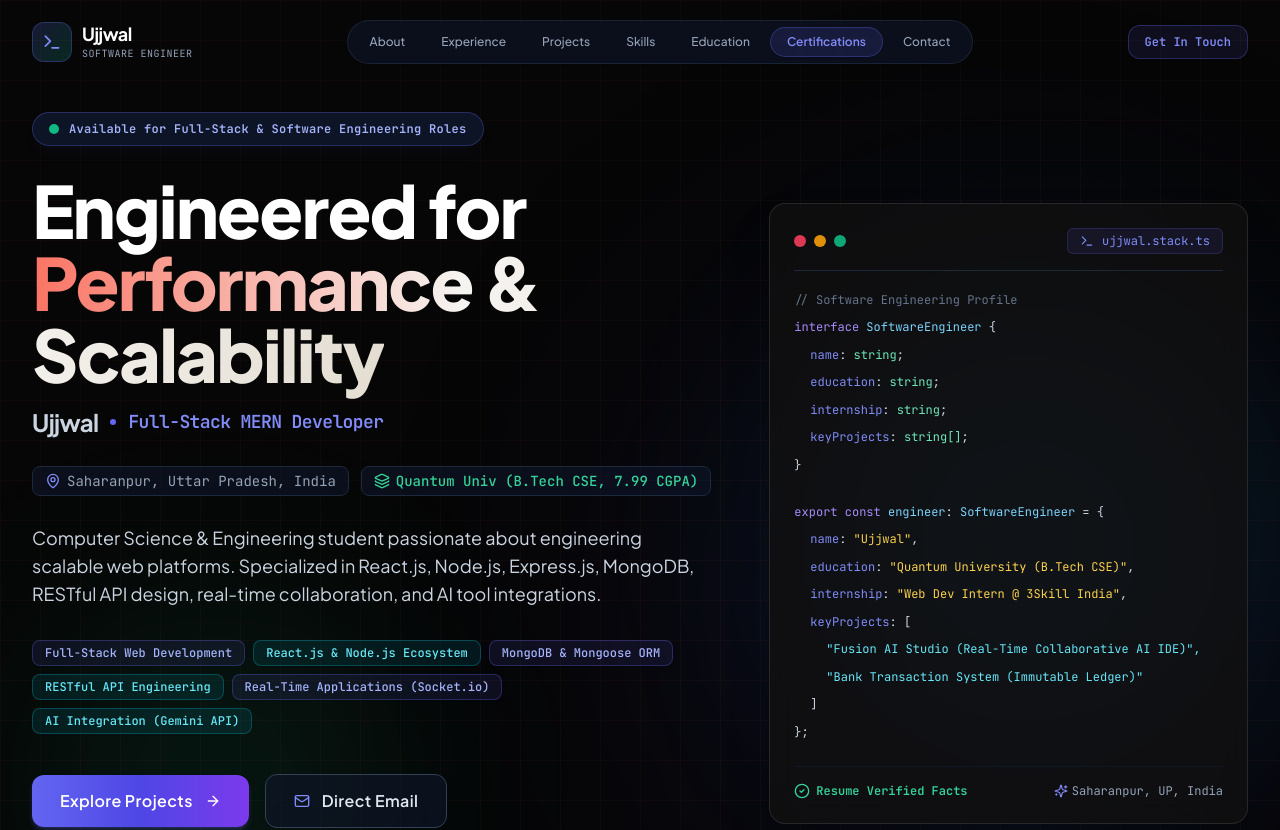
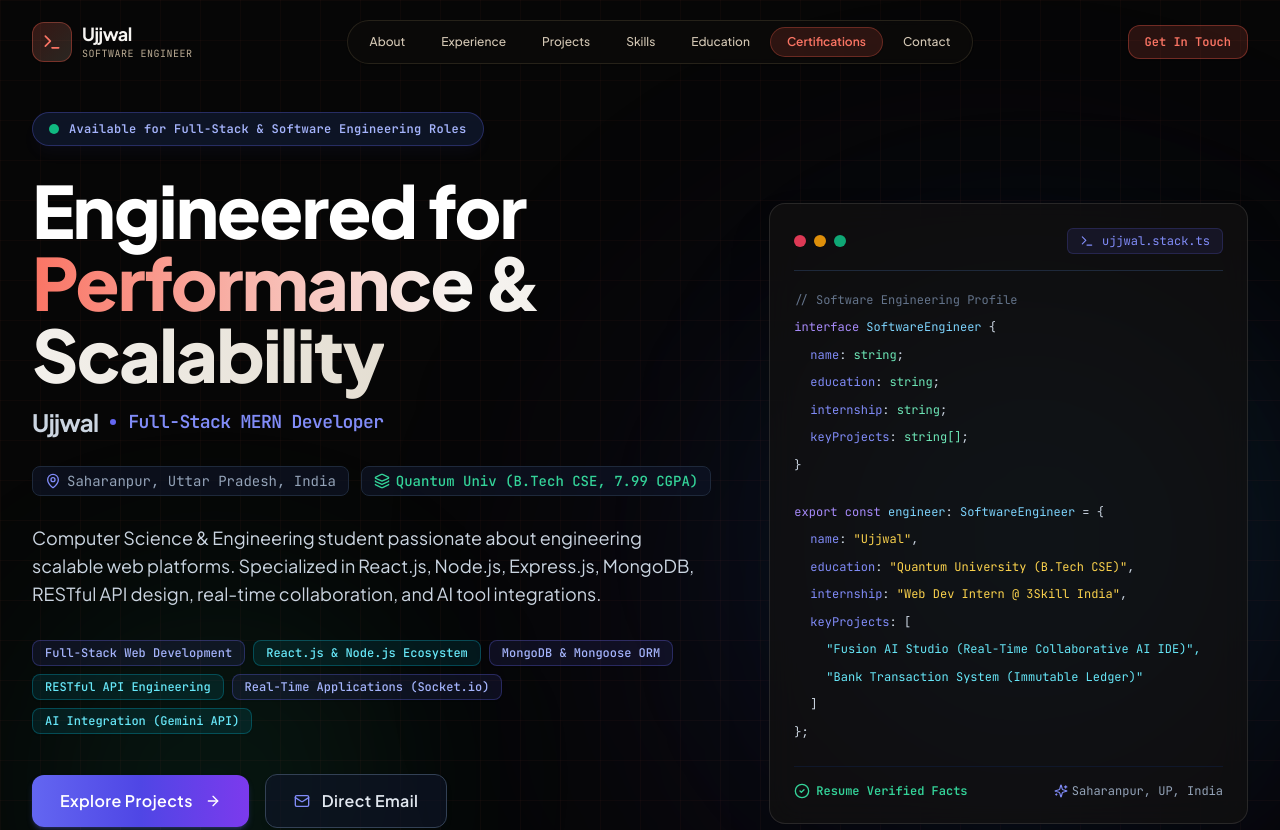
Before and after one commit to ujjwaltyagivashishtha/Portfolio, a React (Vite) app: page / in a window 1280 px wide. Shown: the top 830 px of the page. Built offline with nearby package versions, Linux system fonts and the light colour scheme; the HTML template or start-up script is replaced by a standard one.

Commit message:
style: update color scheme to custom stone and coral theme across components

```diff
--- a/src/components/layout/Navbar.jsx
+++ b/src/components/layout/Navbar.jsx
@@ -31,7 +31,7 @@ export const Navbar = () => {
     <header
       className={`fixed top-0 left-0 right-0 z-50 transition-all duration-300 ${
         isScrolled
-          ? 'bg-[#030712]/85 backdrop-blur-md border-b border-slate-800/80 py-3 shadow-xl'
+          ? 'bg-[#060606]/90 backdrop-blur-md border-b border-stone-800/80 py-3 shadow-xl'
           : 'bg-transparent py-5'
       }`}
     >
@@ -42,21 +42,21 @@ export const Navbar = () => {
             href="#"
             className="flex items-center gap-2.5 group focus:outline-none"
           >
-            <div className="w-10 h-10 rounded-xl bg-gradient-to-br from-indigo-500/20 to-emerald-500/20 border border-indigo-500/30 flex items-center justify-center group-hover:border-indigo-400 transition-colors">
-              <Terminal className="w-5 h-5 text-indigo-400 group-hover:scale-110 transition-transform" />
+            <div className="w-10 h-10 rounded-xl bg-gradient-to-br from-coral-500/20 to-stone-400/20 border border-coral-500/35 flex items-center justify-center group-hover:border-coral-400 transition-colors shadow-sm">
+              <Terminal className="w-5 h-5 text-coral-400 group-hover:scale-110 transition-transform" />
             </div>
             <div className="flex flex-col">
-              <span className="font-bold text-lg text-white tracking-tight leading-tight group-hover:text-indigo-400 transition-colors">
+              <span className="font-bold text-lg text-paper-100 tracking-tight leading-tight group-hover:text-coral-400 transition-colors">
                 Ujjwal
               </span>
-              <span className="text-[10px] font-mono text-slate-400 tracking-wider">
+              <span className="text-[10px] font-mono text-stone-400 tracking-wider">
                 SOFTWARE ENGINEER
               </span>
             </div>
           </a>
 
           {/* Desktop Navigation Links */}
-          <nav className="hidden md:flex items-center gap-1 bg-slate-900/60 p-1.5 rounded-full border border-slate-800/80 backdrop-blur-sm shadow-sm">
+          <nav className="hidden md:flex items-center gap-1 bg-stone-950/80 p-1.5 rounded-full border border-stone-800/80 backdrop-blur-sm shadow-sm">
             {siteConfig.navLinks.map((link) => {
               const sectionId = link.href.substring(1);
               const isActive = activeSection === sectionId;
@@ -66,8 +66,8 @@ export const Navbar = () => {
                   href={link.href}
                   className={`px-4 py-1.5 rounded-full text-xs font-medium transition-all duration-200 ${
                     isActive
-                      ? 'bg-indigo-500/15 text-indigo-400 border border-indigo-500/30 font-semibold shadow-sm'
-                      : 'text-slate-400 hover:text-slate-200 hover:bg-slate-800/50'
+                      ? 'bg-coral-500/15 text-coral-400 border border-coral-500/30 font-semibold shadow-sm'
+                      : 'text-stone-300 hover:text-paper-100 hover:bg-stone-900/60'
                   }`}
                 >
                   {link.name}
@@ -80,7 +80,7 @@ export const Navbar = () => {
           <div className="hidden lg:flex items-center gap-3">
             <a
               href={`mailto:${siteConfig.email}`}
-              className="px-4 py-2 rounded-xl bg-indigo-500/10 hover:bg-indigo-500/20 text-indigo-400 border border-indigo-500/30 text-xs font-mono font-semibold transition-all"
+              className="px-4 py-2 rounded-xl bg-coral-500/15 hover:bg-coral-500/25 text-coral-400 border border-coral-500/35 text-xs font-mono font-semibold transition-all shadow-sm hover:shadow-coral-500/20"
             >
               Get In Touch
             </a>
@@ -89,7 +89,7 @@ export const Navbar = () => {
           {/* Mobile Menu Toggle Button */}
           <button
             onClick={() => setMobileMenuOpen(!mobileMenuOpen)}
-            className="md:hidden p-2.5 rounded-xl bg-slate-900 border border-slate-800 text-slate-300 hover:text-white focus:outline-none"
+            className="md:hidden p-2.5 rounded-xl bg-stone-950 border border-stone-800 text-stone-300 hover:text-paper-100 focus:outline-none"
             aria-label="Toggle menu"
           >
             {mobileMenuOpen ? <X className="w-6 h-6" /> : <Menu className="w-6 h-6" />}
@@ -99,21 +99,21 @@ export const Navbar = () => {
 
       {/* Mobile Drawer */}
       {mobileMenuOpen && (
-        <div className="md:hidden bg-slate-950/95 border-b border-slate-800 px-4 pt-3 pb-6 space-y-2 backdrop-blur-xl animate-in slide-in-from-top-5 shadow-lg">
+        <div className="md:hidden bg-stone-950/98 border-b border-stone-800 px-4 pt-3 pb-6 space-y-2 backdrop-blur-xl animate-in slide-in-from-top-5 shadow-lg">
           {siteConfig.navLinks.map((link) => (
             <a
               key={link.name}
               href={link.href}
               onClick={() => setMobileMenuOpen(false)}
-              className="block px-4 py-2.5 rounded-lg text-sm font-medium text-slate-300 hover:bg-slate-900 hover:text-indigo-400"
+              className="block px-4 py-2.5 rounded-lg text-sm font-medium text-stone-300 hover:bg-stone-900 hover:text-coral-400"
             >
               {link.name}
             </a>
           ))}
-          <div className="pt-2 border-t border-slate-900">
+          <div className="pt-2 border-t border-stone-900">
             <a
               href={`mailto:${siteConfig.email}`}
-              className="block w-full text-center py-2.5 rounded-xl bg-indigo-600 text-white font-semibold text-xs font-mono"
+              className="block w-full text-center py-2.5 rounded-xl bg-coral-500 text-white font-semibold text-xs font-mono shadow-md"
             >
               Get In Touch
             </a>
```
